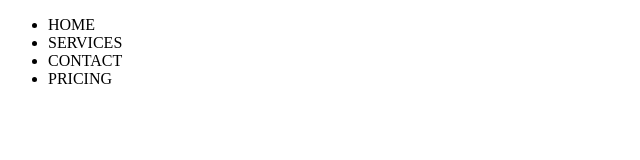
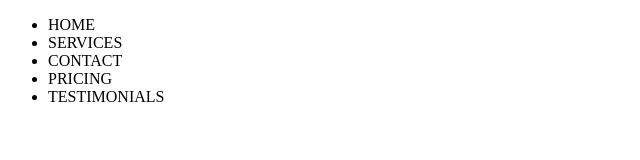
Before and after one commit to ayomichaels/practice, a plain HTML site: page projects/git-website/index.html in a window 1280 px wide. Shown: the whole page, without its empty margins (0-640 px from the left). Drawn offline with Linux system fonts and the light colour scheme.

Commit message:
added a stylesheet and updated index.html
description

```diff
--- a/projects/git-website/index.html
+++ b/projects/git-website/index.html
@@ -14,6 +14,7 @@
                 <li>SERVICES</li>
                 <li>CONTACT</li>
                 <li>PRICING</li>
+                <li>TESTIMONIALS</li>
             </ul>
         </div>
     </div>
--- /dev/null
+++ b/projects/git-website/style.css
@@ -0,0 +1,3 @@
+body{
+    background-color: brown;
+}
```
